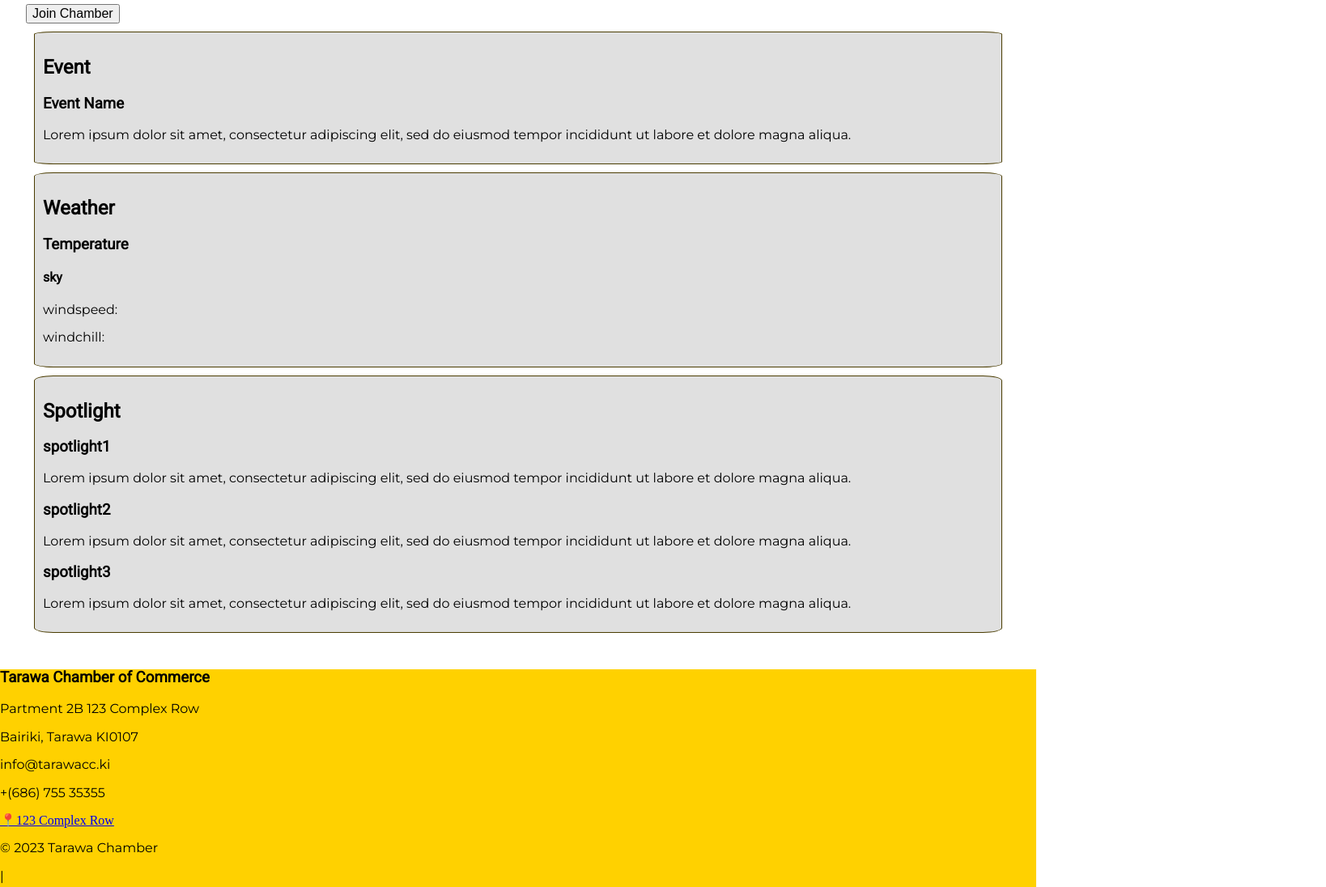
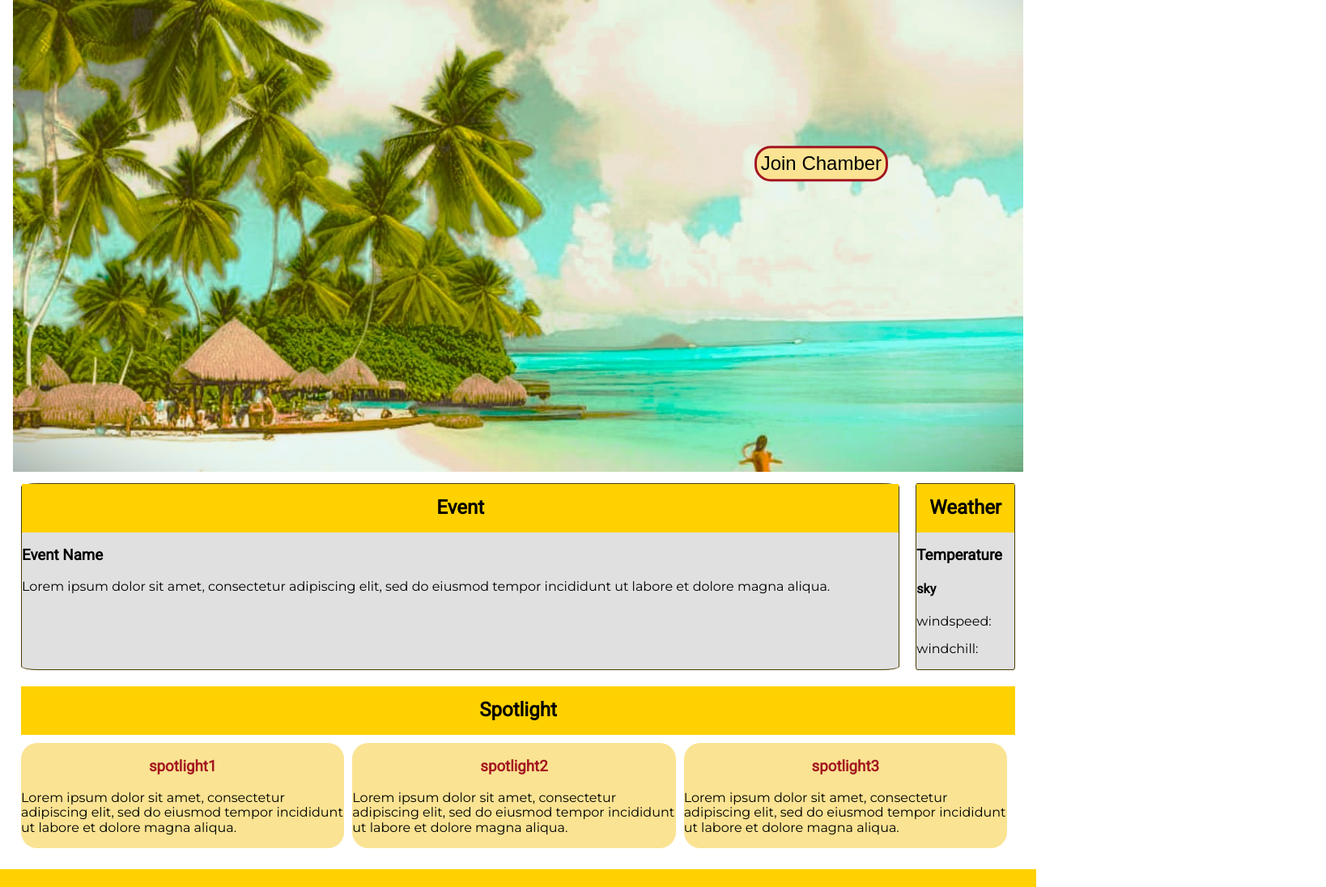
Before and after one commit to Aj-Kazza/wdd230, a plain HTML site: page chamber/index.html in a window 1280 px wide. Shown: the part 229-1325 px from the top of the page at 81% size, 1638 px wide, since content can reach past the window. Drawn offline with Linux system fonts and the light colour scheme.

Commit message:
index larger style

```diff
--- a/chamber/index.html
+++ b/chamber/index.html
@@ -28,6 +28,7 @@
     />
     <link rel="stylesheet" href="styles/normalize.css" />
     <link rel="stylesheet" href="styles/base.css" />
+    <link rel="stylesheet" href="styles/larger.css">
     <link rel="icon" href="favicon.ico" />
     <title>Chamber of Commerce - Tarawa</title>
   </head>
@@ -55,6 +56,7 @@
 
     <main>
       <div class="hero-image">
+        <img src="images/beach.jpg" alt="picture of beach">
         <div class="hero-text">
           <button class="join">Join Chamber</button>
         </div>
@@ -106,7 +108,8 @@
     </main>
     <footer>
       <div>
-        <h3>Tarawa Chamber of Commerce</h3>
+        <h3>Chamber of Commerce</h3>
+        <h4>Tarawa</h4>
         <p>Partment 2B 123 Complex Row</p>
         <p>Bairiki, Tarawa KI0107</p>
       </div>
--- a/chamber/styles/base.css
+++ b/chamber/styles/base.css
@@ -1,13 +1,14 @@
 header,
 footer {
     background-color: #FFD100;
+    justify-content: center;
+    align-items: center;
 }
 header {
     display: grid;
     height: auto;
     margin-bottom: 0;
     margin-top: 0;
-    justify-content: center;
     grid-template-columns: 1fr 3fr 1fr 1fr
 }
 header h2 {
@@ -18,6 +19,16 @@ header h2 {
 header h1 {
     margin-bottom: 0;
     font-size: 4.5vw;
+}
+footer {
+    text-align: center;
+    padding: 10px;
+}
+footer p {
+    margin: 0;
+}
+.seps {
+    display: none;
 }
 .logo img {
     width: 100%;
@@ -93,17 +104,73 @@ h1, h2, h3, h4, h5 {
 
 main {
     padding: 0rem 1rem 1rem 1rem;
-    margin: 1rem;
     font-family: sans-serif;
 }
 
 
 
+.hero-image {
+    margin-top: 0;
+    height: 50%;
+    background-position: center;
+    background-repeat: no-repeat;
+    background-size: cover;
+    position: relative;
+}
+.hero-image img {
+    width: 100%;
+}
+.hero-text {
+    text-align: center;
+    position: absolute;
+    top: 85%;
+    left: 80%;
+    transform: translate(-50%, -50%);
+    width: 100%;
+}
+.hero-text button {
+    border: none;
+    outline: 0;
+    display: inline-block;
+    padding: 5px;
+    color: black;
+    background-color: #FAE392;
+    text-align: center;
+    cursor: pointer;
+    border-radius: 20px;
+    border: #a31621 solid 3px;
+    font-size: 1.5rem;
+}
+.hero-text button:hover {
+    background-color: black;
+    color: #FAE392;
+}
 
 body section {
     background: #E0E0E0;
     border: solid 1px #4A3C01;
     border-radius:2%;
-    padding: 10px;
     margin: 10px;
 }
+
+body section h2 {
+    text-align: center;
+    background:#FFD100;
+    margin: 0;
+    padding: 1rem;
+}
+
+.spotlight {
+    background: none;
+    border: none;
+    display: grid;
+    grid-gap: 10px;
+}
+.spotlight div {
+    background: #FAE392;
+    border-radius: 20px;
+}
+.spotlight div h3 {
+    color: #a31621;
+    text-align: center;
+}
--- /dev/null
+++ b/chamber/styles/larger.css
@@ -0,0 +1,37 @@
+@media screen and (min-width:640px) {
+    header {
+        grid-template-columns: 1fr 2fr 1fr 5fr
+    }
+    #burger {
+        display: none;
+    }
+    #topnav {
+        display: block;
+        grid-column: 4;
+        grid-row: 1;
+    }
+
+    header h2 {
+        font-size: 1.2rem;
+    }
+    header h1 {
+        font-size: 1.6rem;
+    }
+    main {
+        display: grid;
+        grid-template-columns: 1fr 1fr 1fr;
+    }
+    .hero-image {
+        grid-column: 1 / span 4;
+    }
+    .event {
+        grid-column: 1 / span 3
+    }
+    .spotlight {
+        grid-column: 1 / span 4;
+        grid-template-columns: 1fr 1fr 1fr;
+    }
+    .spotlight h2 {
+        grid-column: 1 / span 4;
+    }
+}
```
Also changed, not shown: chamber/images/beach.jpg (added), 1 other file.
